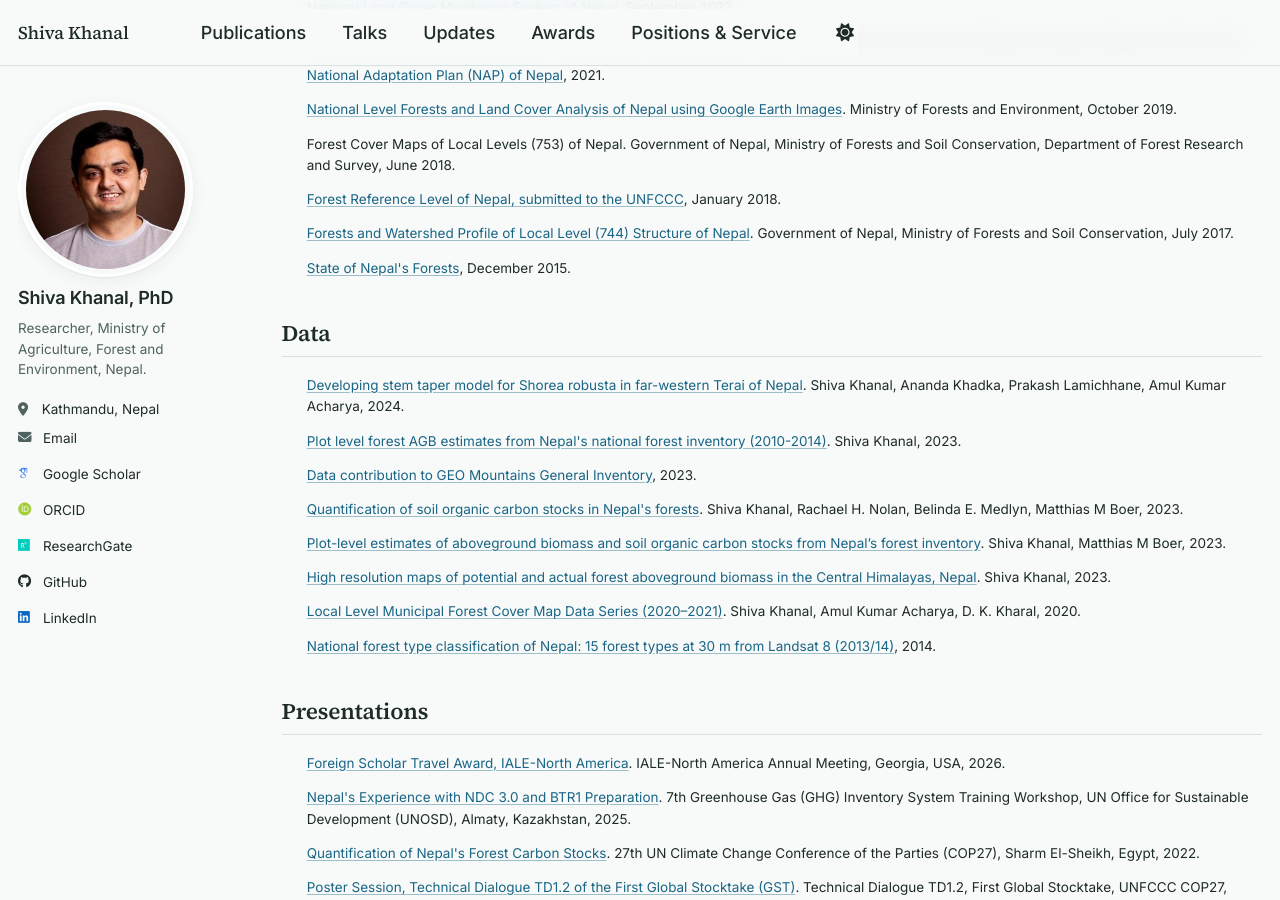
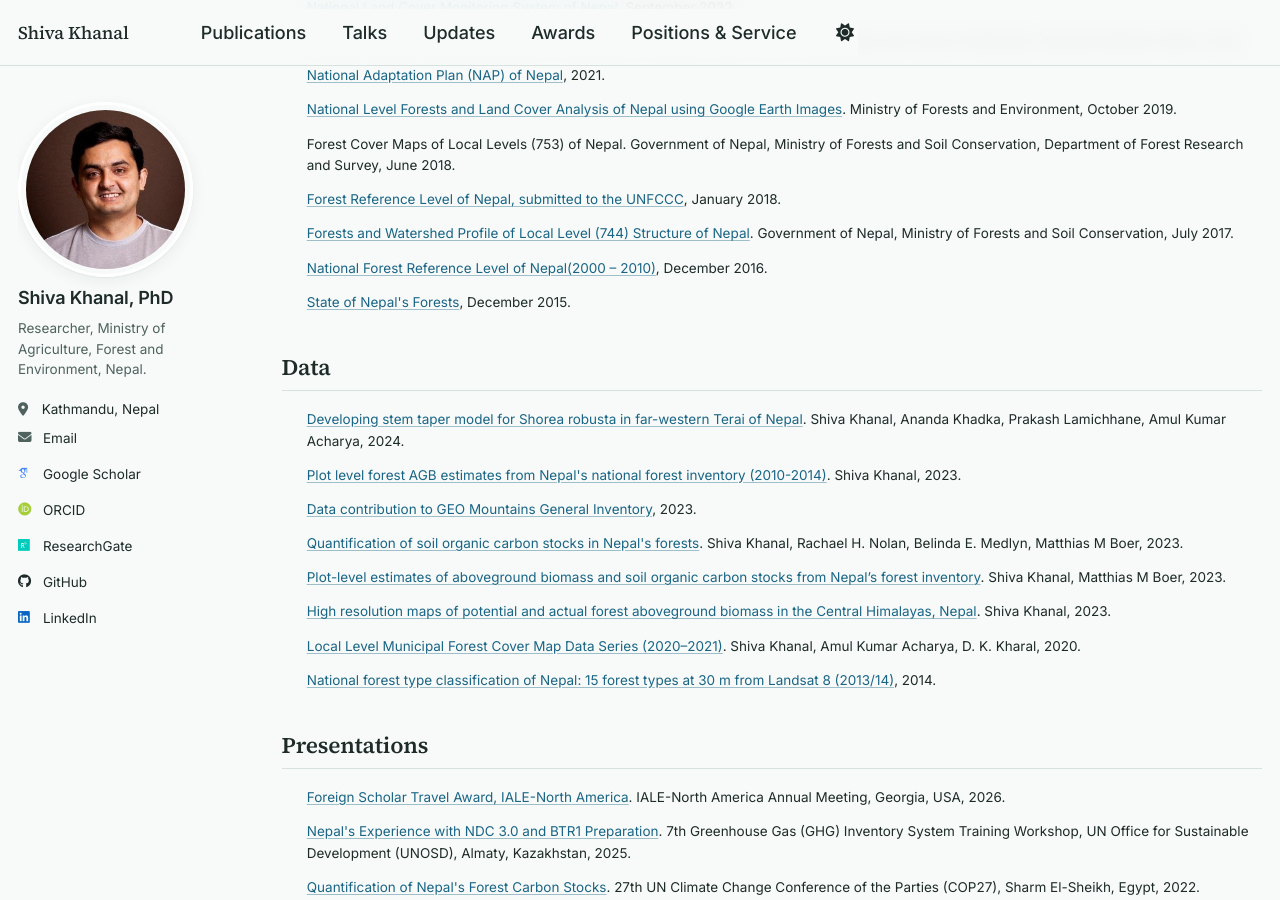
Before and after one commit to shivakhanal/shivakhanal.github.io, a Jekyll site: the page built from _pages/cv.md, in a window 1280 px wide and 900 px high, scrolled down 1992 px. Built offline with Jekyll 4.4.1, drawn with Linux system fonts in a browser that asks for light colours; some web fonts are replaced; a script that is not in the unit is left out.

Commit message:
added older FRL

```diff
--- a/_data/reports.yml
+++ b/_data/reports.yml
@@ -58,6 +58,10 @@
   publisher: "Government of Nepal, Ministry of Forests and Soil Conservation"
   url: "https://www.researchgate.net/publication/325542111_Forests_and_Watershed_Profile_of_Local_Level_744_Structure_of_Nepal_Government_of_Nepal_Ministry_of_Forests_and_Soil_Conservation"
 
+- title: "National Forest Reference Level of Nepal(2000 – 2010)"
+  date: "2016-12"
+  doi: "https://redd.unfccc.int/files/nepal_frl_jan_8__2017.pdf"
+
 - title: "State of Nepal's Forests"
   date: "2015-12"
   report_number: "5"
```
